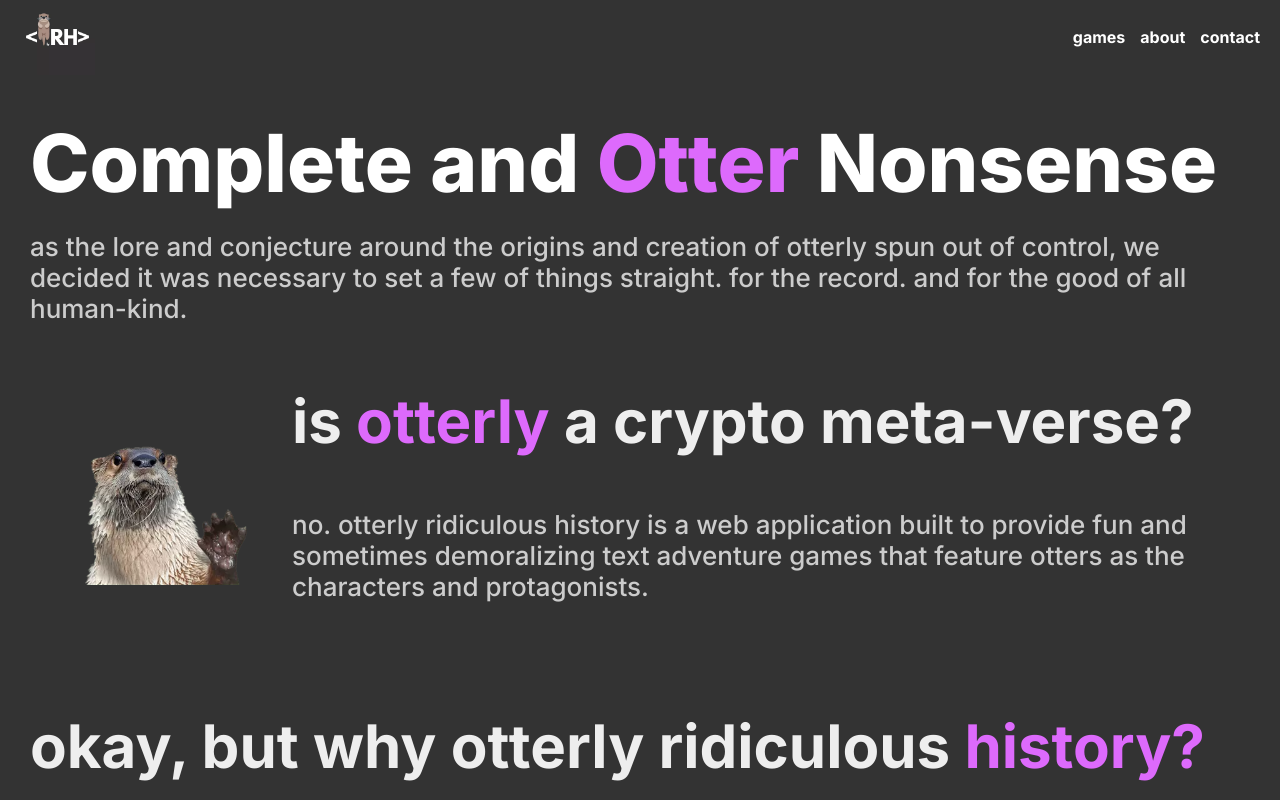
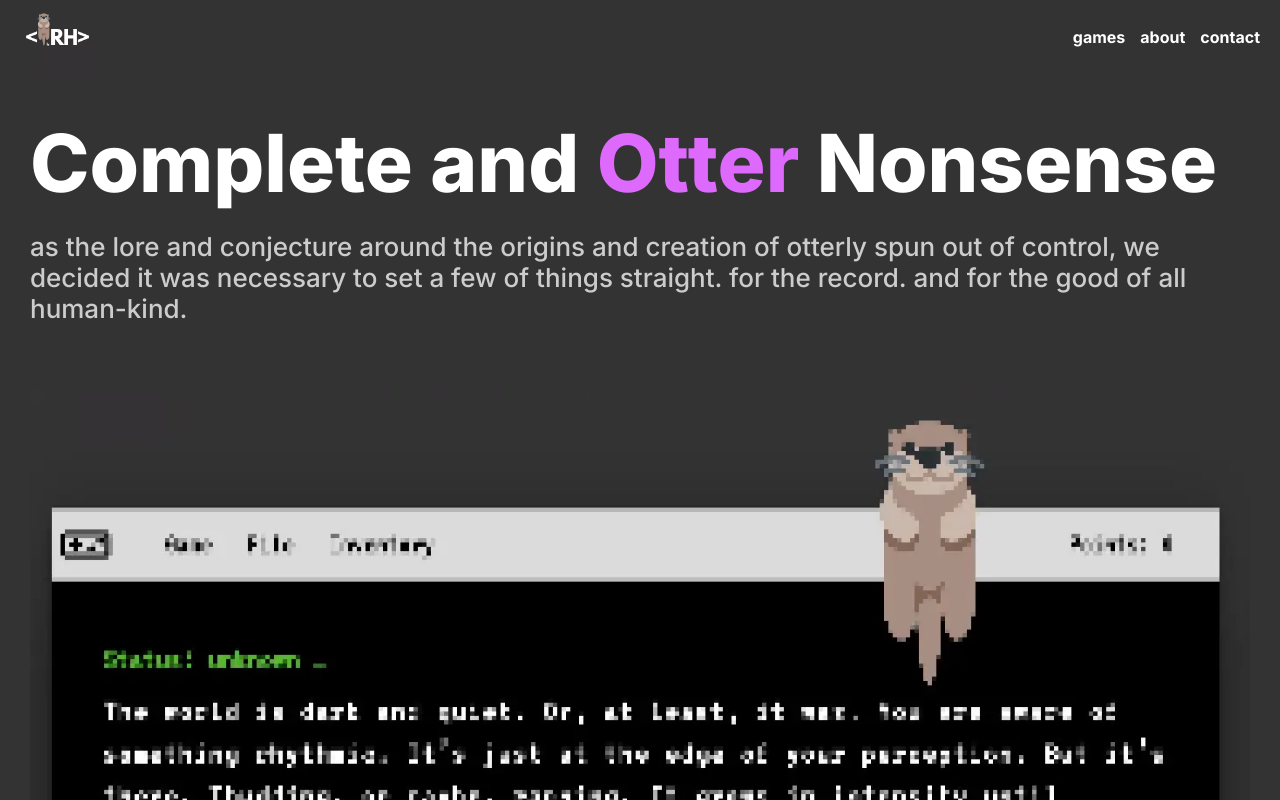
Before and after one commit to GoloisaNinja/webstorm-otterly, a React (Create React App) app: page /about in a window 1280 px wide. Shown: the top 800 px of the page. Built offline with nearby package versions, Linux system fonts and the light colour scheme.

Commit message:
better assets on the about page and hopefully fixed the weird padding margin crashes

```diff
--- a/src/pages/AboutPage/index.tsx
+++ b/src/pages/AboutPage/index.tsx
@@ -1,4 +1,5 @@
 import React from 'react';
+import styled from 'styled-components';
 import {useNavigate} from "react-router-dom";
 import { withTheme } from "styled-components";
 import {
@@ -6,7 +7,6 @@ import {
     HeroSubText,
     HeroWrapper,
     OverridePageWrapper,
-    OtterImg,
     HeroInfoHeader,
     HeroInfo,
     BasicFlexCWrapper,
@@ -14,14 +14,19 @@ import {
     QuoteGrid,
 } from "../../styles/reusables";
 import {PurpleSpan} from "../../components/PurpleSpan";
-import OtterSrc from '../../assets/waving.webp';
-import {OtterWrapper, OverrideButton} from "./styles";
+import PixelSrc from '../../assets/gameWOtter.webp';
+import {ImageWrapper, OverrideButton} from "./styles";
 
 interface AboutPageProps {
     theme: {
         button_purple: string;
     };
 }
+
+const PixelImage = styled.img`
+  width: 100%;
+  margin-bottom: 6rem;
+`;
 const AboutPage: React.FC<AboutPageProps> = (props) => {
     const navigate = useNavigate();
     return (
@@ -34,13 +39,13 @@ const AboutPage: React.FC<AboutPageProps> = (props) => {
                     human-kind.
                 </HeroSubText>
             </HeroWrapper>
-            <OtterWrapper>
-                <OtterImg src={OtterSrc} />
-                <HeroInfoHeader>is <PurpleSpan>otterly</PurpleSpan> a crypto meta-verse?</HeroInfoHeader>
-                <HeroInfo>no. otterly ridiculous history is a web application built to provide fun and sometimes demoralizing text adventure games
+            <BasicFlexCWrapper marginTop={'1.5rem'} marginBottom={'6rem'}>
+                <PixelImage src={PixelSrc} />
+                <HeroInfoHeader>is <PurpleSpan>otterly</PurpleSpan> a crypto meta-verse token keto?</HeroInfoHeader>
+                <HeroInfo>no. otterly is neither a coin, leg-less avatar, nor a weigh to lose weight (see what I did there?). otterly ridiculous history is a web application built to provide fun and sometimes demoralizing text adventure games
                         that feature otters as the characters and protagonists.
                 </HeroInfo>
-            </OtterWrapper>
+            </BasicFlexCWrapper>
             <BasicFlexCWrapper marginTop={'1.5rem'} marginBottom={'6rem'}>
                 <HeroInfoHeader>
                     okay, but why otterly ridiculous <PurpleSpan>history?</PurpleSpan>
--- a/src/pages/AboutPage/styles.tsx
+++ b/src/pages/AboutPage/styles.tsx
@@ -1,7 +1,7 @@
 import styled from 'styled-components'
 import { Button} from "../../components/Button";
 
-export const OtterWrapper = styled.div`
+export const ImageWrapper = styled.div`
   display: grid;
   align-items: flex-start;
   margin-top: 1rem;
```
Also changed, not shown: src/assets/gameWOtter.webp (added).
